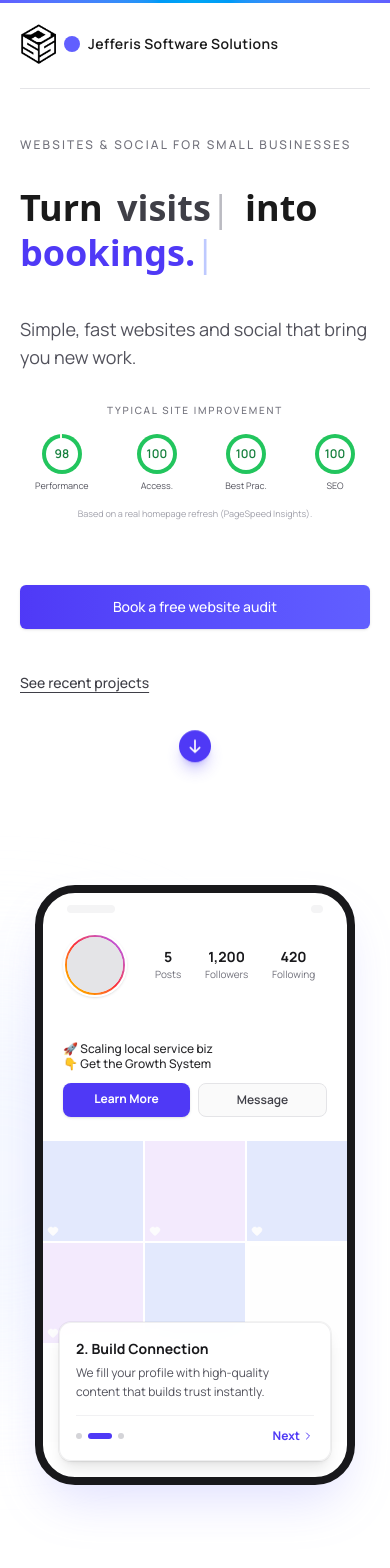
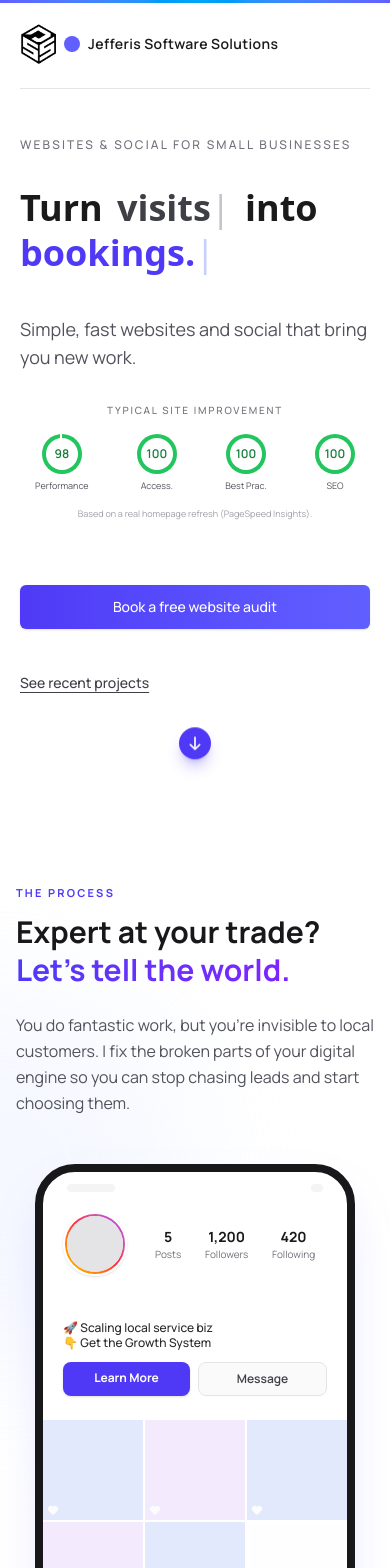
Before and after one commit to finnjefferis/jss, a Next.js app: page / in a window 390 px wide. Shown: the top 1568 px of the page. Built offline with nearby package versions, Linux system fonts and the light colour scheme.

Commit message:
made value prop header text visible on mobile

```diff
--- a/src/app/components/ValueProposition.tsx
+++ b/src/app/components/ValueProposition.tsx
@@ -62,6 +62,12 @@ export function ValueProposition() {
         {/* GRID: 40% Left / 60% Right (Desktop Only Structure) */}
         <div className="grid grid-cols-1 lg:grid-cols-[40%_60%] gap-12 lg:gap-0 items-start">
 
+          {/* === MOBILE HEADER (Visible only on mobile) === */}
+          {/* This places the text ABOVE the visual on mobile screens */}
+          <div className="block lg:hidden">
+             <SectionHeader />
+          </div>
+
           {/* === LEFT COLUMN (Visual - Desktop Sticky) === */}
           <div className="hidden lg:flex sticky top-0 h-screen self-start flex-col justify-center items-center lg:items-end lg:pr-24">
             <div className="relative w-full max-w-[26rem] lg:max-w-[28rem]">
@@ -83,30 +89,14 @@ export function ValueProposition() {
           <div className="block lg:hidden mb-8">
              <MobileGrowthSwiper />
           </div>
-{/* === RIGHT COLUMN (Content - Desktop Scroll) === */}
+
+          {/* === RIGHT COLUMN (Content - Desktop Scroll) === */}
           {/* Hidden on mobile because the swiper handles the content now */}
           <div className="hidden lg:flex flex-col justify-center items-start lg:pl-0 relative z-20">
 
-            {/* STICKY HEADER FIX:
-               - sticky top-24: Sticks to the top (adjust 24 based on your main nav height).
-               - z-30: Sits above the cards.
-               - bg-white/95: Ensures cards scrolling under it are hidden/blurred.
-               - pb-8: Adds some breathing room at the bottom of the sticky header.
-            */}
+            {/* DESKTOP HEADER (Sticky) */}
             <div className="mb-12 w-full pt-10 lg:pt-20 sticky top-0 z-30 bg-white/95 backdrop-blur-sm pb-8 transition-all">
-              <p className="mb-3 text-[11px] font-bold uppercase tracking-[0.2em] text-indigo-600">
-                The Process
-              </p>
-              <h2 className="mb-6 text-3xl font-bold leading-tight text-zinc-900 md:text-5xl lg:text-6xl">
-                Expert at your trade? <br />
-                <span className="text-transparent bg-clip-text bg-gradient-to-r from-indigo-600 to-violet-600">
-                  Let's tell the world.
-                </span>
-              </h2>
-              <p className="text-base text-zinc-600 md:text-lg leading-relaxed max-w-xl">
-                You do fantastic work, but you're invisible to local customers.
-                I fix the three broken parts of your digital engine so you can stop chasing leads and start choosing them.
-              </p>
+              <SectionHeader />
 
               {/* Optional: A subtle gradient fade at the bottom of the sticky header */}
               <div className="absolute bottom-0 left-0 w-full h-8 bg-gradient-to-b from-white to-transparent translate-y-full pointer-events-none" />
@@ -125,7 +115,7 @@ export function ValueProposition() {
           </div>
         </div>
 
-        <div className="mt-0 flex justify-center  lg:pr-32">
+        <div className="mt-0 flex justify-center lg:pr-32">
           <a href="#pricing" className="flex flex-col items-center gap-2 text-indigo-600/80 hover:text-indigo-700 transition cursor-pointer group">
              <span className="text-[10px] font-semibold uppercase tracking-widest">See pricing</span>
              <ArrowDown className="h-5 w-5 animate-bounce text-indigo-600 group-hover:translate-y-1 transition" />
@@ -133,6 +123,27 @@ export function ValueProposition() {
         </div>
       </div>
     </section>
+  );
+}
+
+// Reusable Header Component
+function SectionHeader() {
+  return (
+    <>
+      <p className="mb-3 text-[11px] font-bold uppercase tracking-[0.2em] text-indigo-600">
+        The Process
+      </p>
+      <h2 className="mb-6 text-3xl font-bold leading-tight text-zinc-900 md:text-5xl lg:text-6xl">
+        Expert at your trade? <br />
+        <span className="text-transparent bg-clip-text bg-gradient-to-r from-indigo-600 to-violet-600">
+          Let's tell the world.
+        </span>
+      </h2>
+      <p className="text-base text-zinc-600 md:text-lg leading-relaxed max-w-xl">
+        You do fantastic work, but you're invisible to local customers.
+        I fix the broken parts of your digital engine so you can stop chasing leads and start choosing them.
+      </p>
+    </>
   );
 }
 
```
